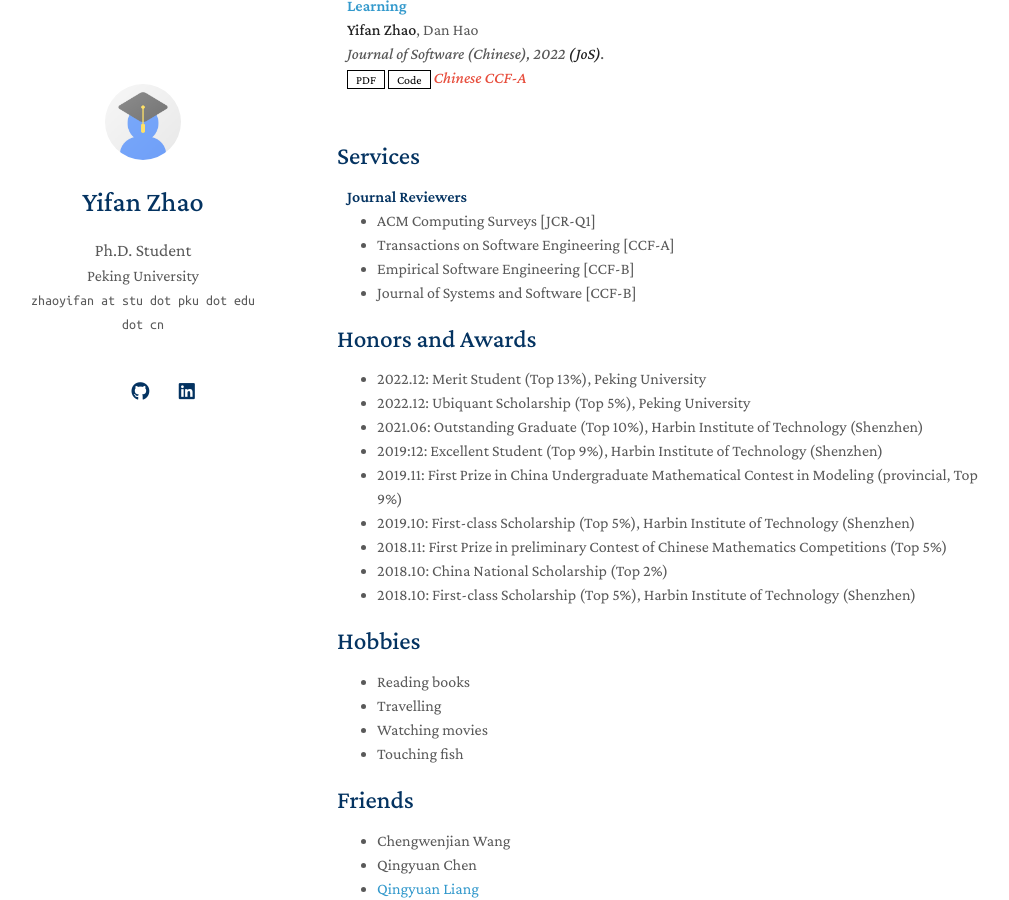
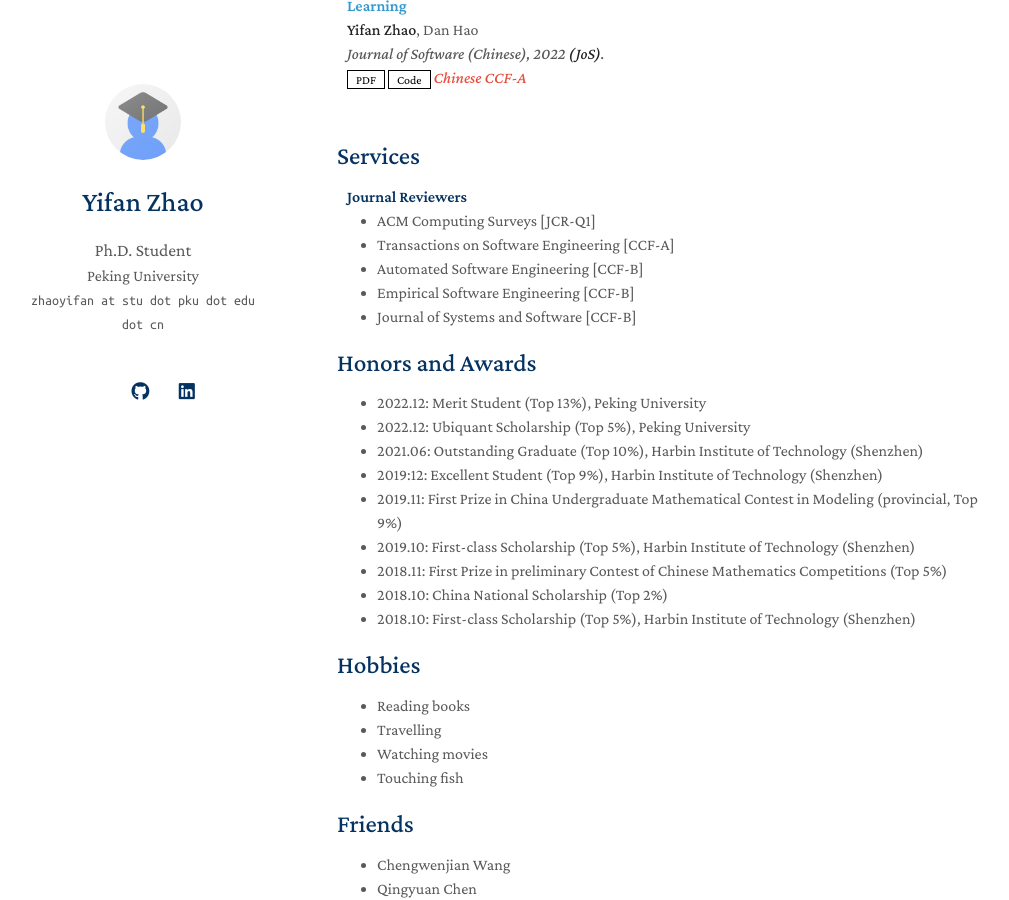
Before and after one commit to yifan-CodeDir/yifan-CodeDir.github.io, a Jekyll site: the page built from index.md, in a window 1280 px wide and 900 px high, scrolled down 1863 px. Shown: the whole window, without its empty margins (133-1142 px from the left). Built offline with Jekyll 4.4.1, drawn with Linux system fonts in a browser that asks for light colours; a style sheet for code colours, icons or effects is not loaded; our own code applies the rules of GitHub Pages for plain Markdown files.

Commit message:
Update services.md

```diff
--- a/_includes/services.md
+++ b/_includes/services.md
@@ -5,6 +5,7 @@
 <ul style="margin:0 0 20px;">
   <li><a href="https://dl.acm.org/journal/csur"><autocolor>ACM Computing Surveys [JCR-Q1]</autocolor></a></li>
   <li><a href="https://ieeexplore.ieee.org/xpl/RecentIssue.jsp?punumber=32"><autocolor>Transactions on Software Engineering [CCF-A]</autocolor></a></li>
+  <li><a href="https://link.springer.com/journal/10515"><autocolor>Automated Software Engineering [CCF-B]</autocolor></a></li>
   <li><a href="https://link.springer.com/journal/10664"><autocolor>Empirical Software Engineering [CCF-B]</autocolor></a></li>
   <li><a href="https://www.sciencedirect.com/journal/journal-of-systems-and-software"><autocolor>Journal of Systems and Software [CCF-B]</autocolor></a></li>
 </ul>
```
